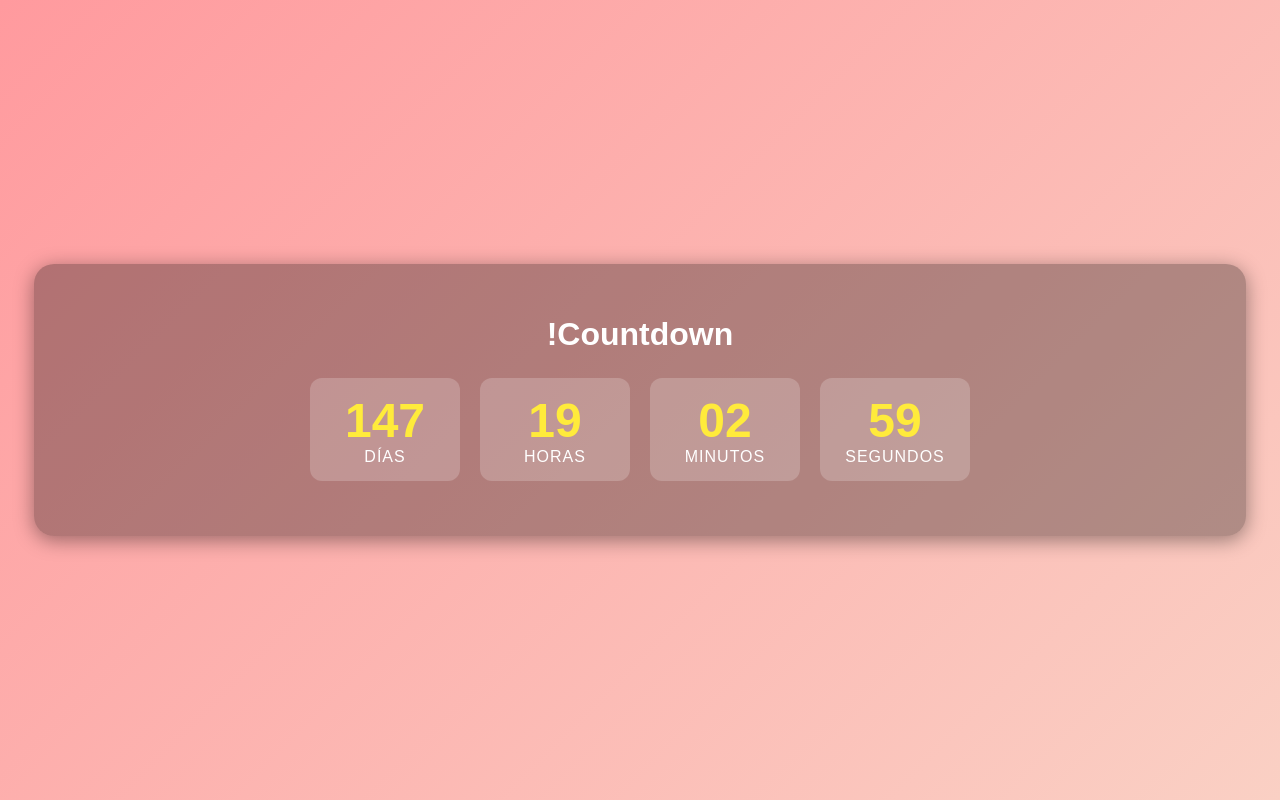
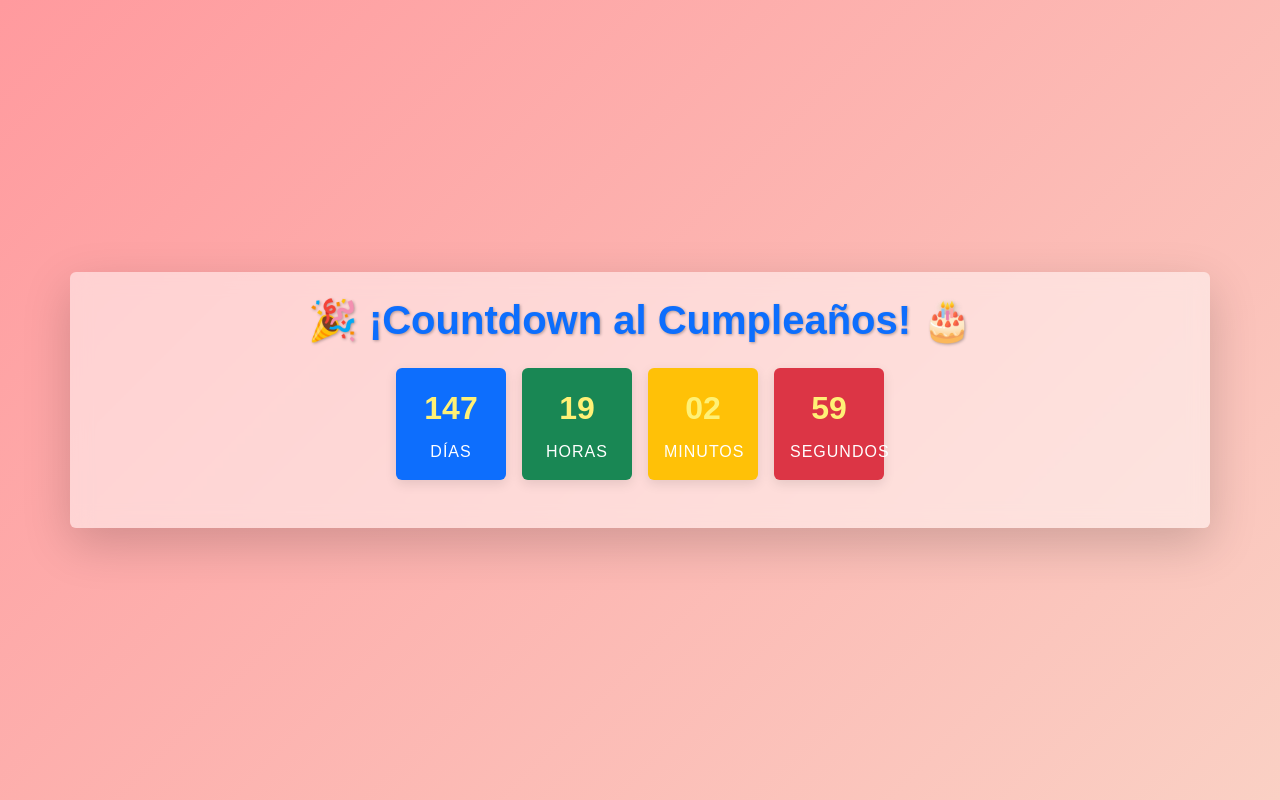
Before and after one commit to Jose-Salazar-30/Countdown, a plain HTML site: page index.html in a window 1280 px wide. Drawn offline with nearby package versions, Linux system fonts and the light colour scheme.

Commit message:
New Changes

```diff
--- a/index.html
+++ b/index.html
@@ -1,40 +1,44 @@
 <!DOCTYPE html>
-<html lang="en">
-
+<html lang="es">
 <head>
   <meta charset="UTF-8">
   <meta name="viewport" content="width=device-width, initial-scale=1.0">
   <title>Cuenta regresiva Cumpleaños</title>
+
+  <!-- Bootstrap -->
+  <link href="https://cdn.jsdelivr.net/npm/bootstrap@5.3.3/dist/css/bootstrap.min.css" rel="stylesheet">
+  <script src="https://cdn.jsdelivr.net/npm/bootstrap@5.3.3/dist/js/bootstrap.bundle.min.js"></script>
+
+  <!-- Tu CSS personalizado -->
   <link rel="stylesheet" href="style.css">
 </head>
 
-<body>
-    <div class="container">
-        <h1>!Countdown</h1>
+<body class="bg-light text-center d-flex flex-column justify-content-center align-items-center vh-100">
+  <div class="container p-4 rounded shadow-lg bg-white bg-opacity-50">
+    <h1 class="fw-bold text-primary mb-4">🎉 ¡Countdown al Cumpleaños! 🎂</h1>
 
-        <div id="countdown">
-            <div class="time-box">
-                <span id="days">0</span>
-                <p>DÍAS</p>
+    <div id="countdown" class="d-flex justify-content-center flex-wrap gap-3">
+      <div class="time-box bg-primary text-white p-3 rounded">
+        <span id="days" class="fs-2 fw-bold d-block">0</span>
+        <p class="mb-0">DÍAS</p>
       </div>
-            <div class="time-box">
-                <span id="hours">0</span>
-                <p>HORAS</p>
+      <div class="time-box bg-success text-white p-3 rounded">
+        <span id="hours" class="fs-2 fw-bold d-block">0</span>
+        <p class="mb-0">HORAS</p>
       </div>
-            <div class="time-box">
-                <span id="minutes">0</span>
-                <p>MINUTOS</p>
+      <div class="time-box bg-warning text-dark p-3 rounded">
+        <span id="minutes" class="fs-2 fw-bold d-block">0</span>
+        <p class="mb-0">MINUTOS</p>
       </div>
-            <div class="time-box">
-                <span id="seconds">0</span>
-                <p>SEGUNDOS</p>
+      <div class="time-box bg-danger text-white p-3 rounded">
+        <span id="seconds" class="fs-2 fw-bold d-block">0</span>
+        <p class="mb-0">SEGUNDOS</p>
       </div>
     </div>
 
-        <p id="mensaje"></p>
+    <p id="mensaje" class="mt-4 fs-4 fw-semibold text-dark"></p>
   </div>
 
   <script src="script.js"></script>
 </body>
-
 </html>
--- a/style.css
+++ b/style.css
@@ -1,46 +1,37 @@
+/* 🎨 Estilo general */
 body {
-    font-family: 'Poppins', sans-serif;
-    color: #fff;
   background: linear-gradient(135deg, #ff9a9e, #fad0c4);
-    height: 100vh;
-    margin: 0;
+  font-family: "Poppins", sans-serif;
+  min-height: 100vh;
   display: flex;
   justify-content: center;
   align-items: center;
-    text-align: center;
-    overflow: hidden;
+  color: #333;
 }
 
-body::before {
-    content: "";
-    position: absolute;
-    top: 0; left: 0;
-    width: 100%; height: 100%;
-    background-image: radial-gradient(circle at 10% 10%, rgba(255,255,255,03) 1%, trasparent 1%),
-    radial-gradient(circle at 70% 40%, rgba(255,255,255,0.3) 1%, trasparent 1%);
-    background-size: 200px 200px;
-    animation: confetti 10 s linear infinite;
-    z-index: 0;
-    pointer-events: none;
+/* 🧭 Contenedor principal */
+.container {
+  background: rgba(255, 255, 255, 0.3);
+  backdrop-filter: blur(10px);
+  border-radius: 20px;
+  padding: 40px 30px;
+  box-shadow: 0 10px 25px rgba(0, 0, 0, 0.2);
+  transition: all 0.4s ease;
 }
 
-.container {
-    position: relative;
-    z-index: 1;
-    background: rgba(0,0,0, 0.3);
-    padding: 30px;
-    border-radius: 20px;
-    box-shadow: 0 4px 20px rgba(0, 0, 0, 0.4);
-    width: 90%;
-    max-width: 600;
+.container:hover {
+  transform: scale(1.02);
 }
 
+/* 🎉 Título principal */
 h1 {
-    font-size: 2rem;
-    margin-bottom: 25px;
-    font-weight: 600;
+  font-weight: 700;
+  color: #ffffff;
+  text-shadow: 1px 1px 3px rgba(0, 0, 0, 0.3);
+  margin-bottom: 30px;
 }
 
+/* ⏳ Bloques del contador */
 #countdown {
   display: flex;
   justify-content: center;
@@ -49,34 +40,71 @@ h1 {
 }
 
 .time-box {
-    background: rgba(255, 255, 255, 0.2);
-    padding: 15px 25px;
-    border-radius: 12px;
-    min-width: 100px;
-    transition: transform 0.3s ease;
+  background: rgba(255, 255, 255, 0.25);
+  border-radius: 15px;
+  padding: 20px;
+  width: 110px;
+  text-align: center;
+  box-shadow: 0 4px 12px rgba(0, 0, 0, 0.1);
+  transition: all 0.3s ease-in-out;
 }
 
-.time-box:hover{
-    transform: scale(1,1);
+.time-box:hover {
+  transform: translateY(-5px);
+  background: rgba(255, 255, 255, 0.35);
 }
 
-.time-box span{
-    font-size: 3rem;
-    font-weight: bold;
-    color: #ffeb3b;
+/* 🔢 Números grandes */
+.time-box span {
+  font-size: 2.5rem;
+  font-weight: 700;
+  color: #fff176;
   display: block;
+  margin-bottom: 8px;
 }
 
-.time-box p{
+/* 🕓 Texto pequeño debajo */
+.time-box p {
   margin: 0;
-    font-size: 1rem;
+  font-weight: 500;
+  color: #fff;
   letter-spacing: 1px;
-    text-transform: uppercase;
 }
 
+/* 💬 Mensaje de cumpleaños */
 #mensaje {
   margin-top: 25px;
   font-size: 1.3rem;
+  font-weight: 600;
   color: #fff;
-    font-weight: bold;
+  text-shadow: 1px 1px 4px rgba(0, 0, 0, 0.3);
+  animation: fadeIn 1.5s ease-in-out;
 }
+
+/* ✨ Animación al aparecer el mensaje */
+@keyframes fadeIn {
+  from {
+    opacity: 0;
+    transform: translateY(10px);
+  }
+  to {
+    opacity: 1;
+    transform: translateY(0);
+  }
+}
+
+/* 📱 Diseño responsive */
+@media (max-width: 768px) {
+  .time-box {
+    width: 80px;
+    padding: 15px;
+  }
+
+  .time-box span {
+    font-size: 2rem;
+  }
+
+  h1 {
+    font-size: 1.8rem;
+  }
+}
```
Lines whose indentation alone changed are shown as unchanged.
